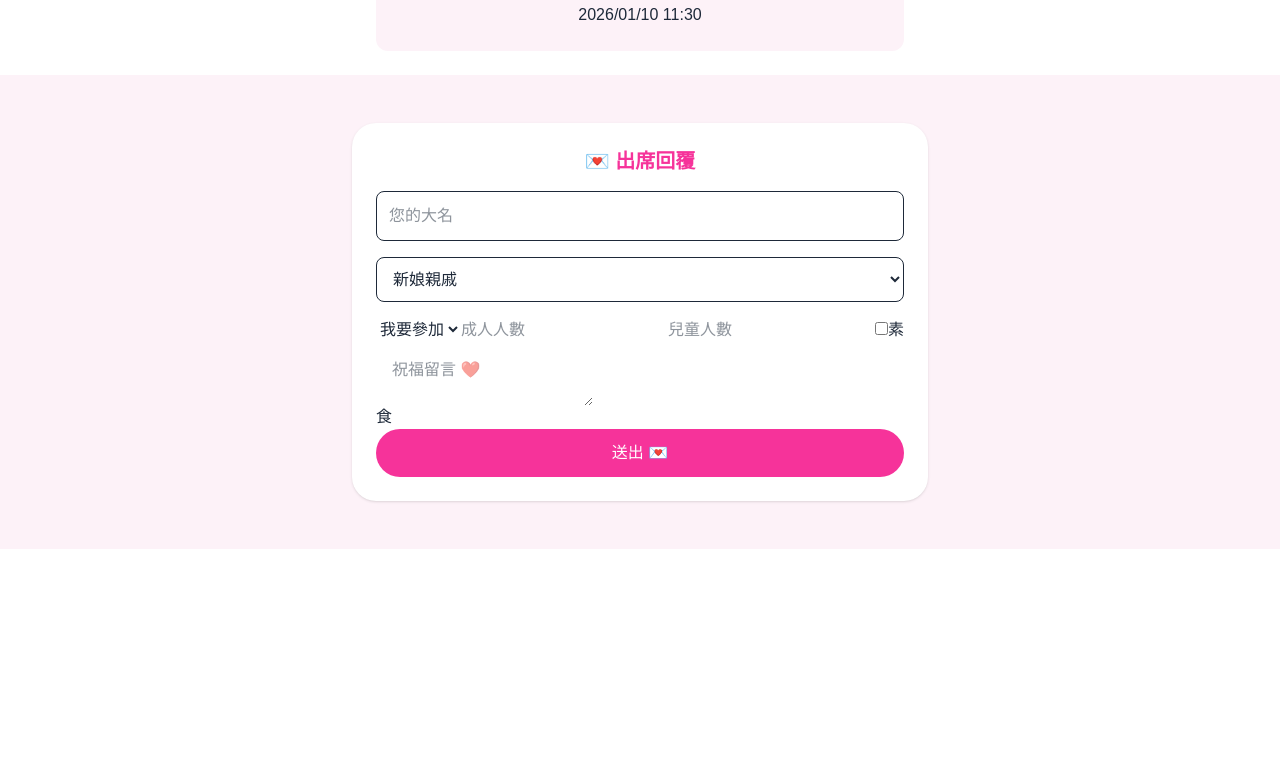
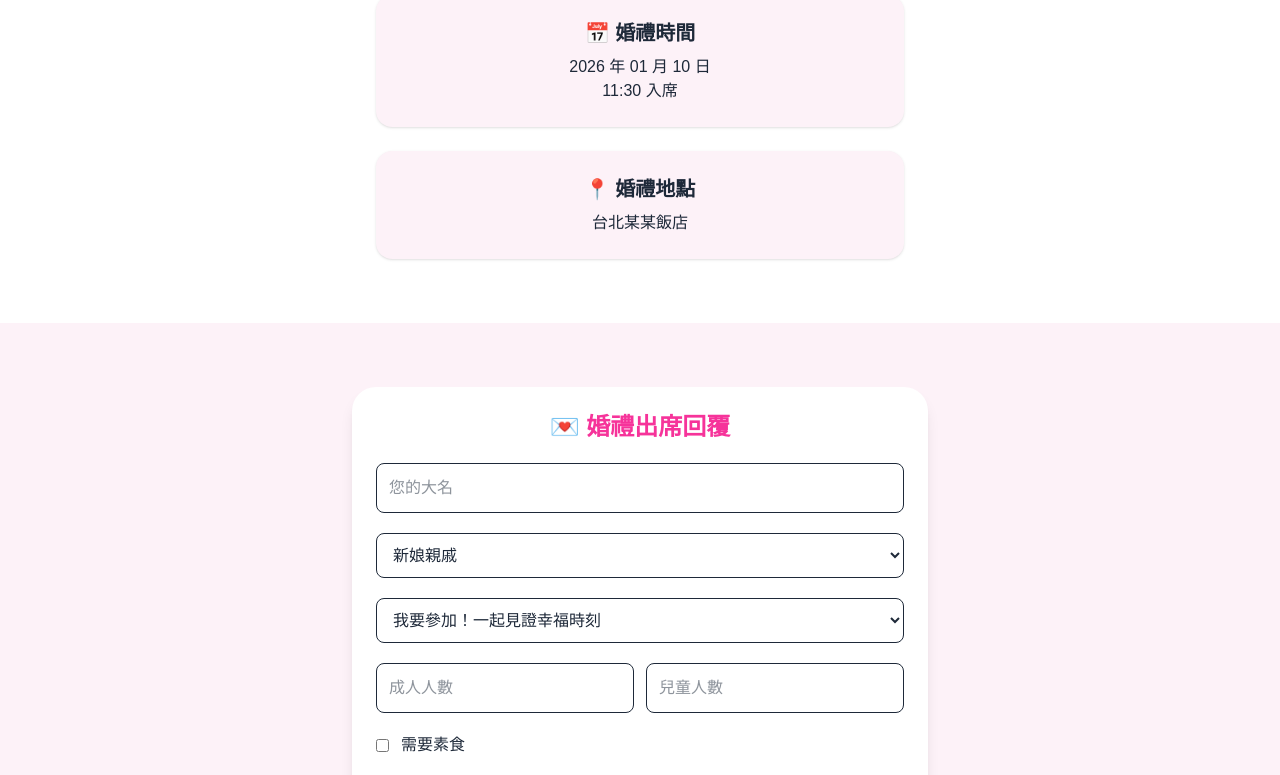
Before and after one commit to chyuloveing/line-wedding-bot, a Next.js app: page /invite in a window 1280 px wide. Shown: the part 869-1644 px from the top of the page. Before the commit the page ends 1418 px from the top, so only its background shows below. Built offline with nearby package versions, Linux system fonts and the light colour scheme.

Commit message:
Update page.tsx

```diff
--- a/app/invite/page.tsx
+++ b/app/invite/page.tsx
@@ -11,9 +11,11 @@ const photos = [
 export default function Home() {
   const [index, setIndex] = useState(0);
   const [started, setStarted] = useState(false);
+
   const [attend, setAttend] = useState("yes");
   const [child, setChild] = useState(0);
   const [veg, setVeg] = useState(false);
+  const [loading, setLoading] = useState(false);
 
   const audioRef = useRef<HTMLAudioElement | null>(null);
 
@@ -26,14 +28,16 @@ export default function Home() {
     return () => clearInterval(interval);
   }, [started]);
 
-  // 開始
+  // 音樂
   const start = () => {
     setStarted(true);
     audioRef.current?.play().catch(() => {});
   };
 
-  // 送出 RSVP
-  const submitRSVP = async () => {
+  // RSVP 送出
+  const handleSubmit = async () => {
+    setLoading(true);
+
     const data = {
       name: (document.getElementById("name") as HTMLInputElement).value,
       relation: (document.getElementById("relation") as HTMLSelectElement).value,
@@ -52,7 +56,8 @@ export default function Home() {
       body: JSON.stringify(data),
     });
 
-    alert("💌 已送出 ❤️");
+    setLoading(false);
+    alert("💌 已送出祝福 ❤️");
   };
 
   return (
@@ -61,9 +66,8 @@ export default function Home() {
       {/* 音樂 */}
       <audio ref={audioRef} src="/music.mp3" loop />
 
-      {/* 🎬 Hero */}
+      {/* Hero */}
       <div className="relative h-screen bg-black overflow-hidden">
-
         <img
           src={photos[index]}
           className="absolute inset-0 w-full h-full object-cover transition-opacity duration-1000"
@@ -71,16 +75,18 @@ export default function Home() {
 
         <div className="absolute inset-0 bg-black/40" />
 
-        <div className="absolute inset-0 flex flex-col items-center justify-center text-white text-center">
-          <h1 className="text-4xl md:text-6xl font-bold">易見 ❤️ 渝生</h1>
-          <p className="mt-3 text-xl">2026.01.10</p>
+        <div className="absolute inset-0 flex flex-col items-center justify-center text-white text-center z-10">
+          <h1 className="text-4xl md:text-6xl font-bold mb-4">
+            易鑫 ❤️ 湘渝
+          </h1>
+          <p className="text-xl">2026.01.10</p>
         </div>
 
         {!started && (
-          <div className="absolute bottom-10 w-full flex justify-center">
+          <div className="absolute bottom-10 w-full flex justify-center z-20">
             <button
               onClick={start}
-              className="bg-white text-black px-6 py-3 rounded-full"
+              className="bg-white text-black px-6 py-3 rounded-full shadow"
             >
               ▶ 開啟邀請函
             </button>
@@ -88,63 +94,97 @@ export default function Home() {
         )}
       </div>
 
-      {/* 💍 婚禮資訊 */}
-      <div className="p-6 space-y-6 max-w-xl mx-auto">
-        <div className="bg-pink-50 p-6 rounded-xl text-center">
-          <h2 className="font-bold">📅 婚禮時間</h2>
-          <p>2026/01/10 11:30</p>
+      {/* 婚禮資訊 */}
+      <div className="px-6 py-16 space-y-6 max-w-xl mx-auto">
+        <div className="bg-pink-50 p-6 rounded-2xl shadow text-center">
+          <h2 className="text-xl font-bold mb-2">📅 婚禮時間</h2>
+          <p>2026 年 01 月 10 日</p>
+          <p>11:30 入席</p>
+        </div>
+
+        <div className="bg-pink-50 p-6 rounded-2xl shadow text-center">
+          <h2 className="text-xl font-bold mb-2">📍 婚禮地點</h2>
+          <p>台北某某飯店</p>
         </div>
       </div>
 
-      {/* 💌 RSVP */}
-      <div className="bg-pink-50 py-12 px-6">
-        <div className="max-w-xl mx-auto bg-white p-6 rounded-3xl shadow space-y-4">
+      {/* RSVP */}
+      <div className="bg-pink-50 py-16 px-6">
+        <div className="max-w-xl mx-auto bg-white rounded-3xl shadow-lg p-6 space-y-5">
 
-          <h2 className="text-xl font-bold text-center text-pink-500">
-            💌 出席回覆
+          <h2 className="text-2xl font-bold text-center text-pink-500">
+            💌 婚禮出席回覆
           </h2>
 
           <input id="name" placeholder="您的大名" className="w-full border p-3 rounded-lg" />
 
           <select id="relation" className="w-full border p-3 rounded-lg">
             <option>新娘親戚</option>
-            <option>新娘朋友</option>
+            <option>新娘國小朋友</option>
+            <option>新娘國中朋友</option>
+            <option>新娘高中朋友</option>
+            <option>新娘大學朋友</option>
+            <option>新娘同事</option>
+            <option>新娘其他朋友</option>
           </select>
 
-          <select onChange={(e) => setAttend(e.target.value)}>
-            <option value="yes">我要參加</option>
-            <option value="no">無法出席</option>
+          <select
+            className="w-full border p-3 rounded-lg"
+            onChange={(e) => setAttend(e.target.value)}
+          >
+            <option value="yes">我要參加！一起見證幸福時刻</option>
+            <option value="no">好傷心我無法出席</option>
           </select>
 
           {attend === "yes" && (
             <>
-              <input id="adult" type="number" placeholder="成人人數" />
-              <input
-                type="number"
-                placeholder="兒童人數"
-                onChange={(e) => setChild(Number(e.target.value))}
-              />
+              <div className="grid grid-cols-2 gap-3">
+                <input id="adult" type="number" placeholder="成人人數" className="border p-3 rounded-lg" />
+                <input
+                  type="number"
+                  placeholder="兒童人數"
+                  className="border p-3 rounded-lg"
+                  onChange={(e) => setChild(Number(e.target.value))}
+                />
+              </div>
 
               {child > 0 && (
-                <input id="kidSeat" placeholder="兒童座椅數量" />
+                <input
+                  id="kidSeat"
+                  type="number"
+                  placeholder="兒童座椅數量"
+                  className="w-full border p-3 rounded-lg"
+                />
               )}
 
-              <label>
+              <div className="flex items-center gap-3">
                 <input type="checkbox" onChange={(e) => setVeg(e.target.checked)} />
-                素食
-              </label>
+                <span>需要素食</span>
+              </div>
 
-              {veg && <input id="vegCount" placeholder="素食數量" />}
+              {veg && (
+                <input
+                  id="vegCount"
+                  type="number"
+                  placeholder="素食份數"
+                  className="w-full border p-3 rounded-lg"
+                />
+              )}
             </>
           )}
 
-          <textarea id="message" placeholder="祝福留言 ❤️" />
+          <textarea
+            id="message"
+            placeholder="祝福留言 ❤️"
+            className="w-full border p-3 rounded-lg h-24"
+          />
 
           <button
-            onClick={submitRSVP}
-            className="w-full bg-pink-500 text-white py-3 rounded-full"
+            onClick={handleSubmit}
+            disabled={loading}
+            className="w-full bg-pink-500 text-white py-3 rounded-full text-lg shadow"
           >
-            送出 💌
+            {loading ? "送出中..." : "送出回覆 💌"}
           </button>
 
         </div>
```
